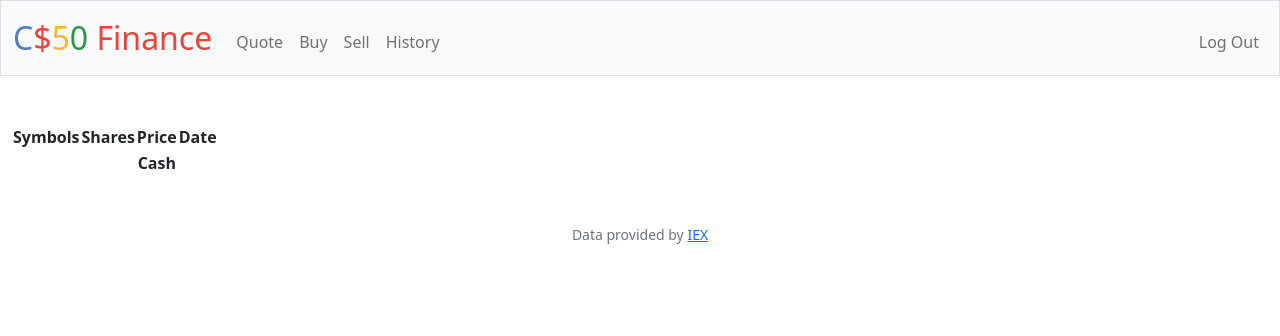
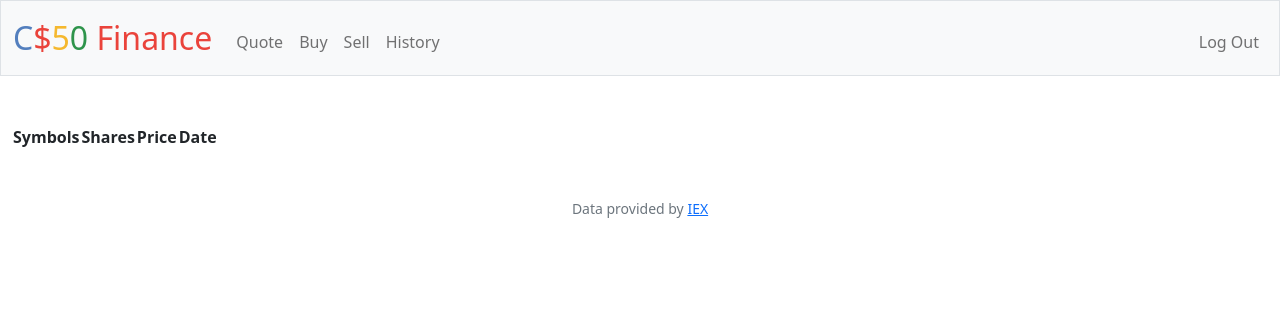
Before and after one commit to Fairmon26/portfolio, a Flask app: page /history in a window 1280 px wide. Shown: the top 336 px of the page. Run offline with Flask 2, Linux system fonts and the light colour scheme; the visitor is signed in with stand-in values (Sample User, id 1); data that the repository does not hold is empty; some libraries are stand-ins or nearby versions.

Commit message:
Mon, Aug 22, 2022, 9:05 PM +00:00

```diff
--- a/finance/templates/history.html
+++ b/finance/templates/history.html
@@ -25,11 +25,6 @@
 
              {% endfor %}
         </tbody>
-        <tfoot>
-            <tr>
-                <td></td>
-                <td></td>
-                <th scope = "1">Cash</th>
-                <th scope = "1">{{ cash }}</th>
+
      </table>
 {% endblock %}
```
